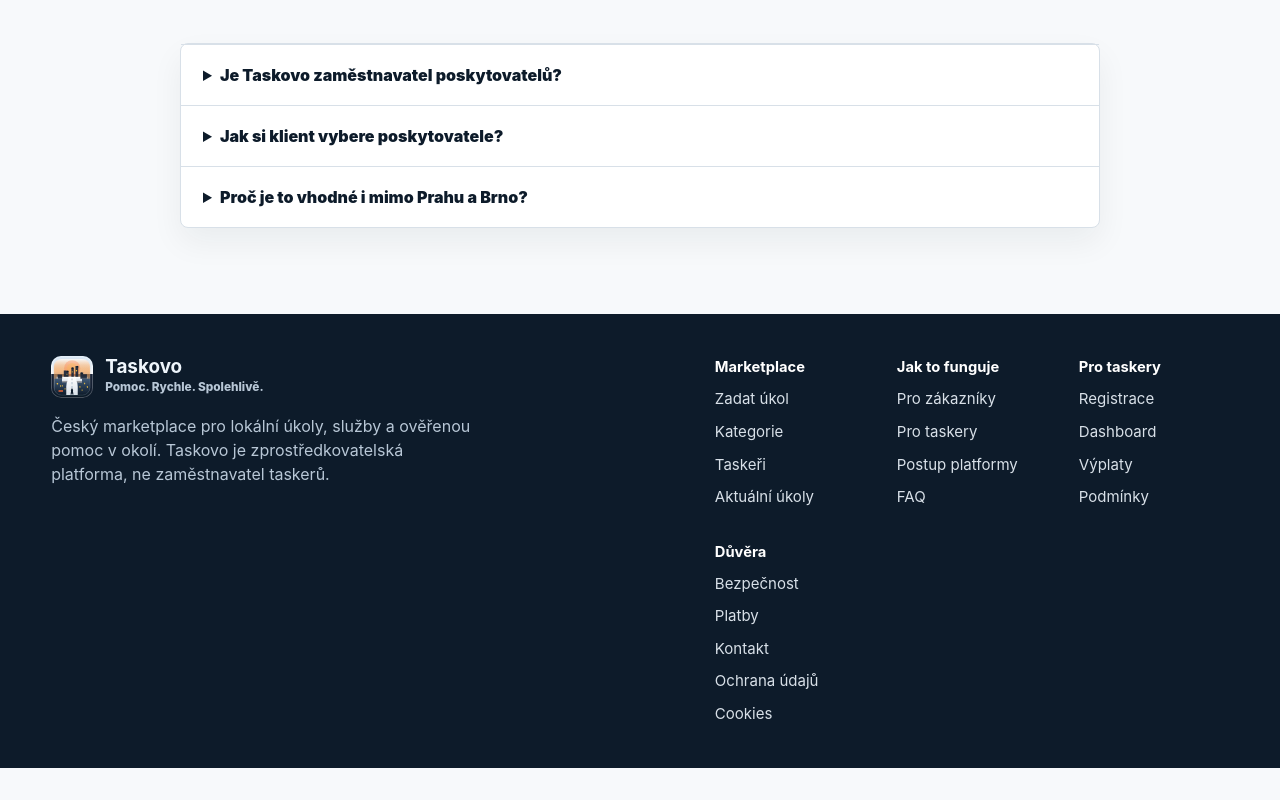
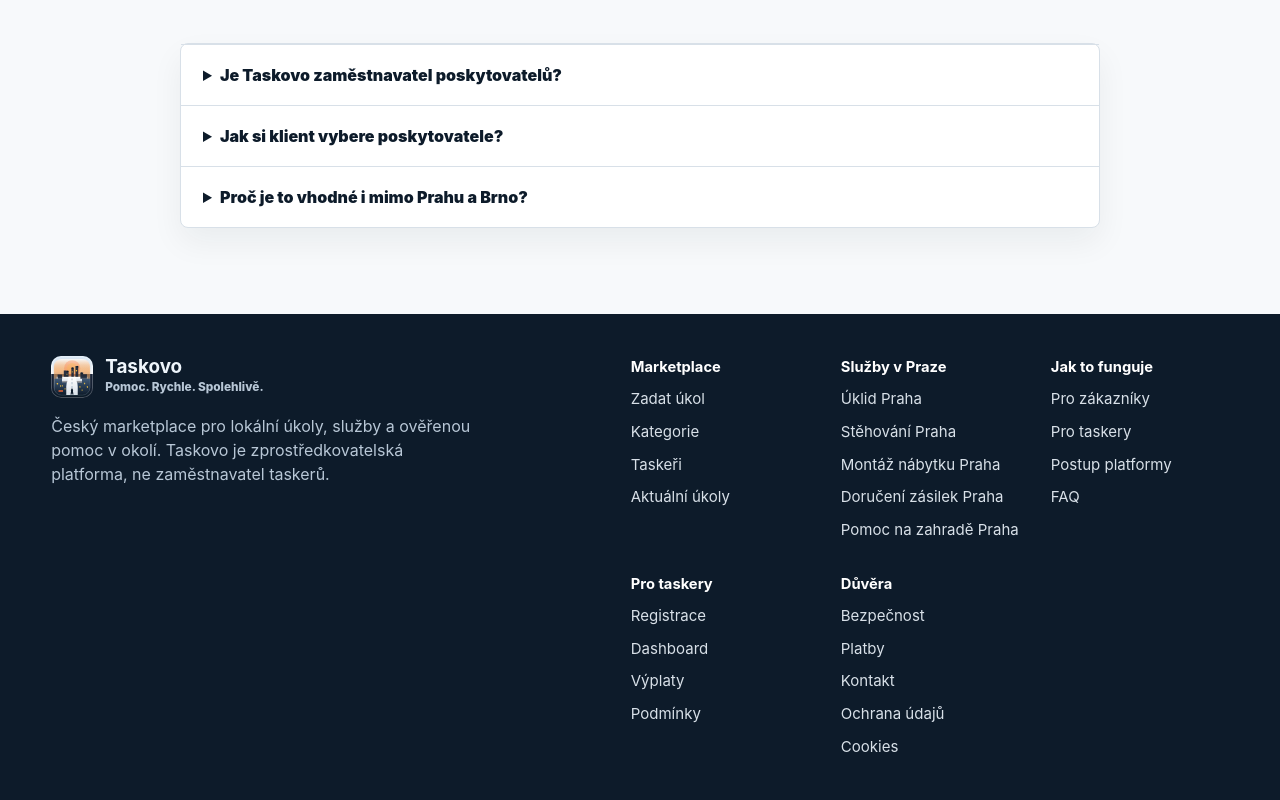
Before and after one commit to kaziodimm/taskovo-app, a Next.js app: page / in a window 1280 px wide. Shown: the part 3165-3965 px from the top of the page. Before the commit the page ends 3933 px from the top, so only its background shows below. Built offline with nearby package versions, Linux system fonts and the light colour scheme; no server answers.

Commit message:
Link Prague SEO pages from footer

```diff
--- a/components/Footer.tsx
+++ b/components/Footer.tsx
@@ -4,6 +4,10 @@ const footerGroups = [
   {
     title: "Marketplace",
     links: [["Zadat úkol", "/zadat-ukol"], ["Kategorie", "/kategorie"], ["Taskeři", "/poskytovatele"], ["Aktuální úkoly", "/tasks"]],
+  },
+  {
+    title: "Služby v Praze",
+    links: [["Úklid Praha", "/uklid-praha"], ["Stěhování Praha", "/stehovani-praha"], ["Montáž nábytku Praha", "/montaz-nabytku-praha"], ["Doručení zásilek Praha", "/doruceni-zasilek-praha"], ["Pomoc na zahradě Praha", "/pomoc-na-zahrade-praha"]],
   },
   {
     title: "Jak to funguje",
```
